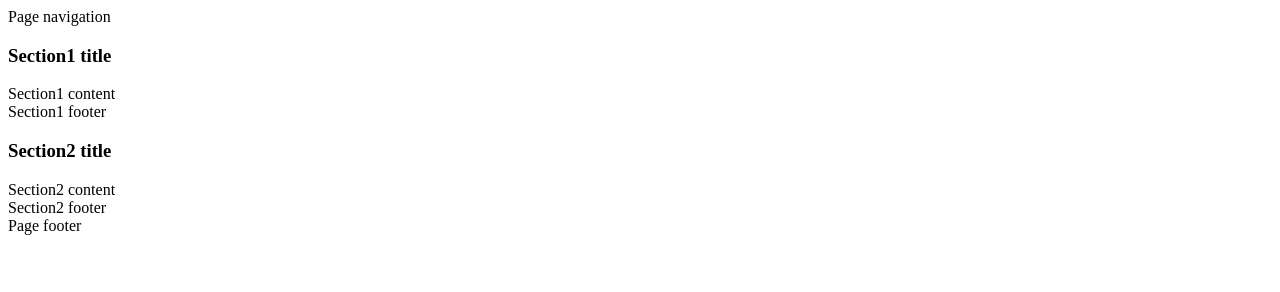
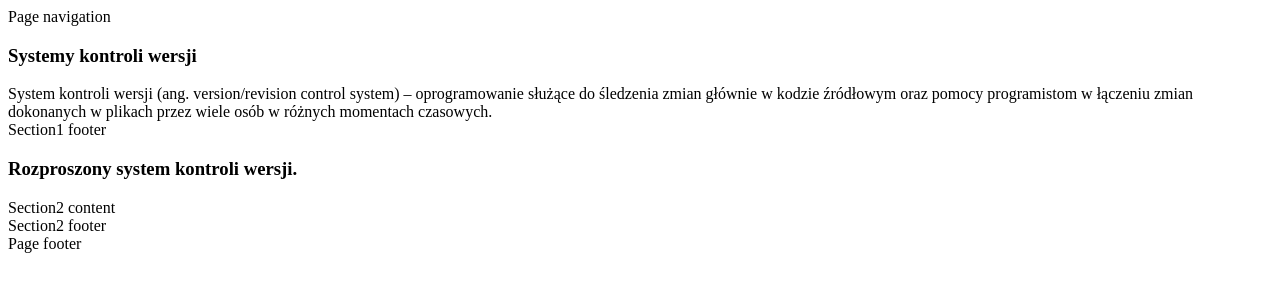
Before and after one commit to adidas85/iislabpio_171939, a plain HTML site: page index.html in a window 1280 px wide. Drawn offline with Linux system fonts and the light colour scheme.

Commit message:
1. zmiana naglowku sekcji 2.

```diff
--- a/index.html
+++ b/index.html
@@ -9,10 +9,10 @@
                 </nav>
                 <section id="section1" class="panel panel-default">
                         <div class="panel-heading">
-                            <h3 class="panel-title">Section1 title</h3>
+                            <h3 class="panel-title">Systemy kontroli wersji</h3>
                           </div>
                           <div class="panel-body">
-                            Section1 content
+                            System kontroli wersji (ang. version/revision control system) – oprogramowanie służące do śledzenia zmian głównie w kodzie źródłowym oraz pomocy programistom w łączeniu zmian dokonanych w plikach przez wiele osób w różnych momentach czasowych.
                           </div>
                         <footer class="panel-footer">
                                 Section1 footer
@@ -20,7 +20,7 @@
                 </section>
                 <section id="section2" class="panel panel-default">
                         <div class="panel-heading">
-                            <h3 class="panel-title">Section2 title</h3>
+                            <h3 class="panel-title">Rozproszony system kontroli wersji.</h3>
                           </div>
                           <div class="panel-body">
                             Section2 content
```
